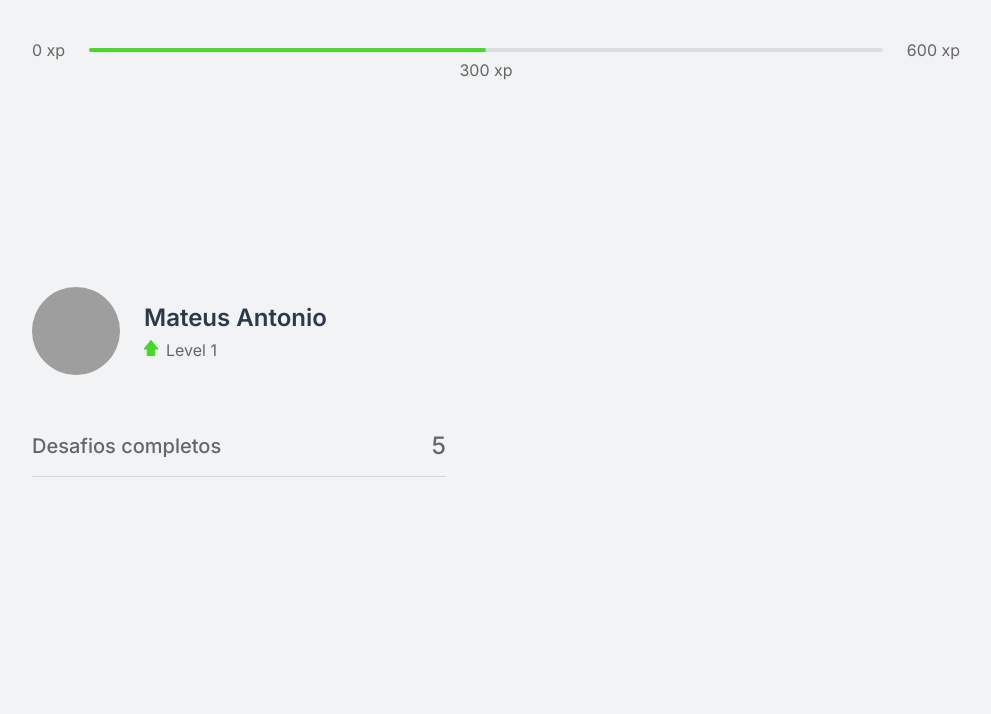
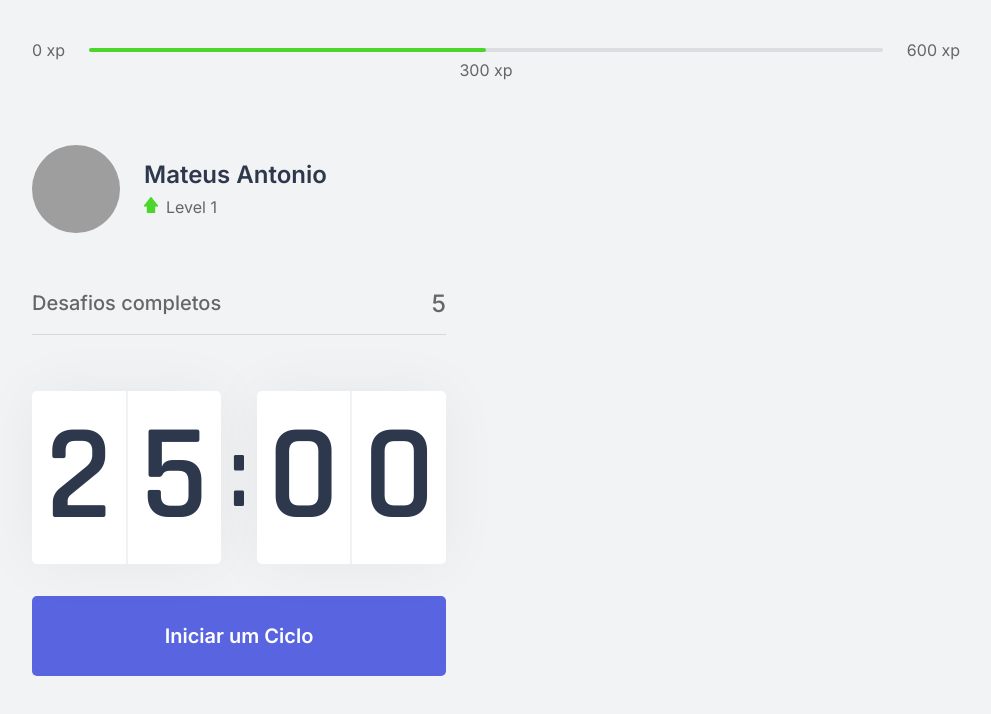
Before and after one commit to mateusntn/renew, a Next.js app: page / in a window 1280 px wide. Shown: the top 714 px of the page, without its empty margins (144-1135 px from the left). Built offline with nearby package versions, Linux system fonts and the light colour scheme; grey boxes are pictures that could not be loaded.

Commit message:
Create the Countdown component

```diff
--- /dev/null
+++ b/src/components/Countdown.tsx
@@ -0,0 +1,20 @@
+import styles from '../styles/components/Countdown.module.css';
+
+export function Countdown() {
+    return (
+        <div>
+            <div className={styles.countdownContainer}>
+                <div>
+                    <span>2</span>
+                    <span>5</span>
+                </div>
+                <span>:</span>
+                <div>
+                    <span>0</span>
+                    <span>0</span>
+                </div>
+            </div>
+            <button type="button" className={styles.countdownButton}>Iniciar um Ciclo</button>
+        </div>
+    );
+};
--- a/src/pages/index.tsx
+++ b/src/pages/index.tsx
@@ -1,3 +1,4 @@
+import { Countdown } from "../components/Countdown";
 import { CompletedChallanges } from "../components/CompletedChallenges"
 import { ExperienceBar } from "../components/ExperienceBar";
 import { Profile } from "../components/Profile";
@@ -16,6 +17,7 @@
         <div>
           <Profile />
           <CompletedChallanges />
+          <Countdown />
         </div>
         <div>
 
--- /dev/null
+++ b/src/styles/components/Countdown.module.css
@@ -0,0 +1,64 @@
+.countdownContainer {
+    display: flex;
+    align-items: center;
+    font-family: 'Rajdhani', sans-serif;
+    font-weight: 600;
+    color: var(--title);
+}
+
+.countdownContainer > div{
+    flex: 1;
+
+    display: flex;
+    align-items: center;
+    justify-content: space-evenly;
+
+    background-color: var(--white);
+    box-shadow: 0 0 60px rgba(0, 0, 0, 0.05);
+    border-radius: 5px;
+    font-size: 8.5rem;
+    text-align: center;
+}
+
+.countdownContainer > div span{
+    flex: 1;
+}
+
+.countdownContainer > div span:first-child{
+    border-right: 1px solid #f0f1f3;
+}
+
+.countdownContainer > div span:last-child{
+    border-left: 1px solid #f0f1f3;
+}
+
+.countdownContainer > span {
+    font-size: 6.25rem;
+    margin: 0 0.5rem;
+}
+
+.countdownButton {
+    width: 100%;
+    height: 5rem;
+
+    margin-top: 2rem;
+
+    display: flex;
+    align-items: center;
+    justify-content: center;
+
+    border: 0;
+    border-radius: 5px;
+
+    background-color: var(--blue);
+    color: var(--white);
+
+    font-size: 1.25rem;
+    font-weight: 600;
+
+    transition: background-color 0.2s linear;
+}
+
+.countdownButton:hover {
+    background-color: var(--blue-dark);
+}
```
